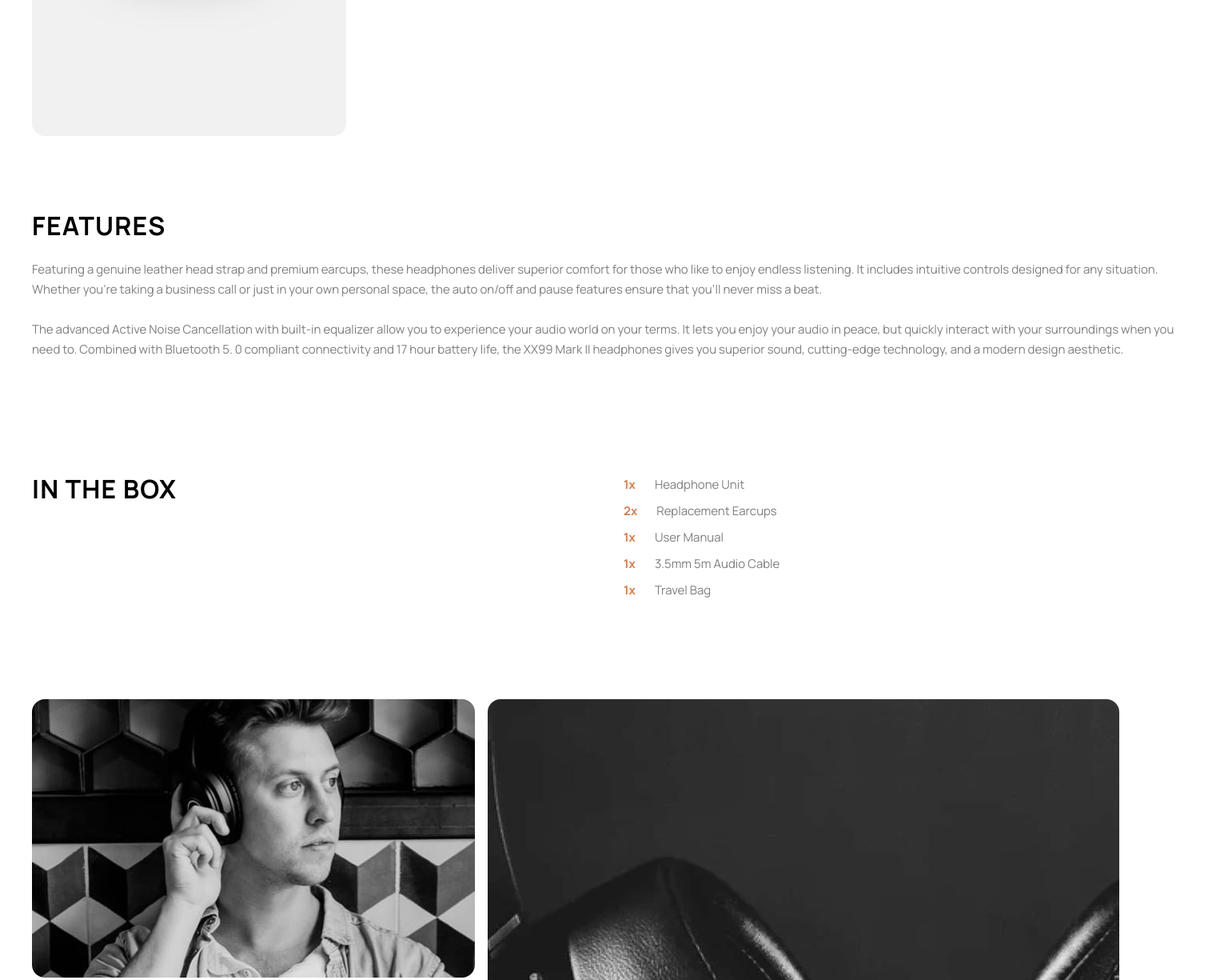
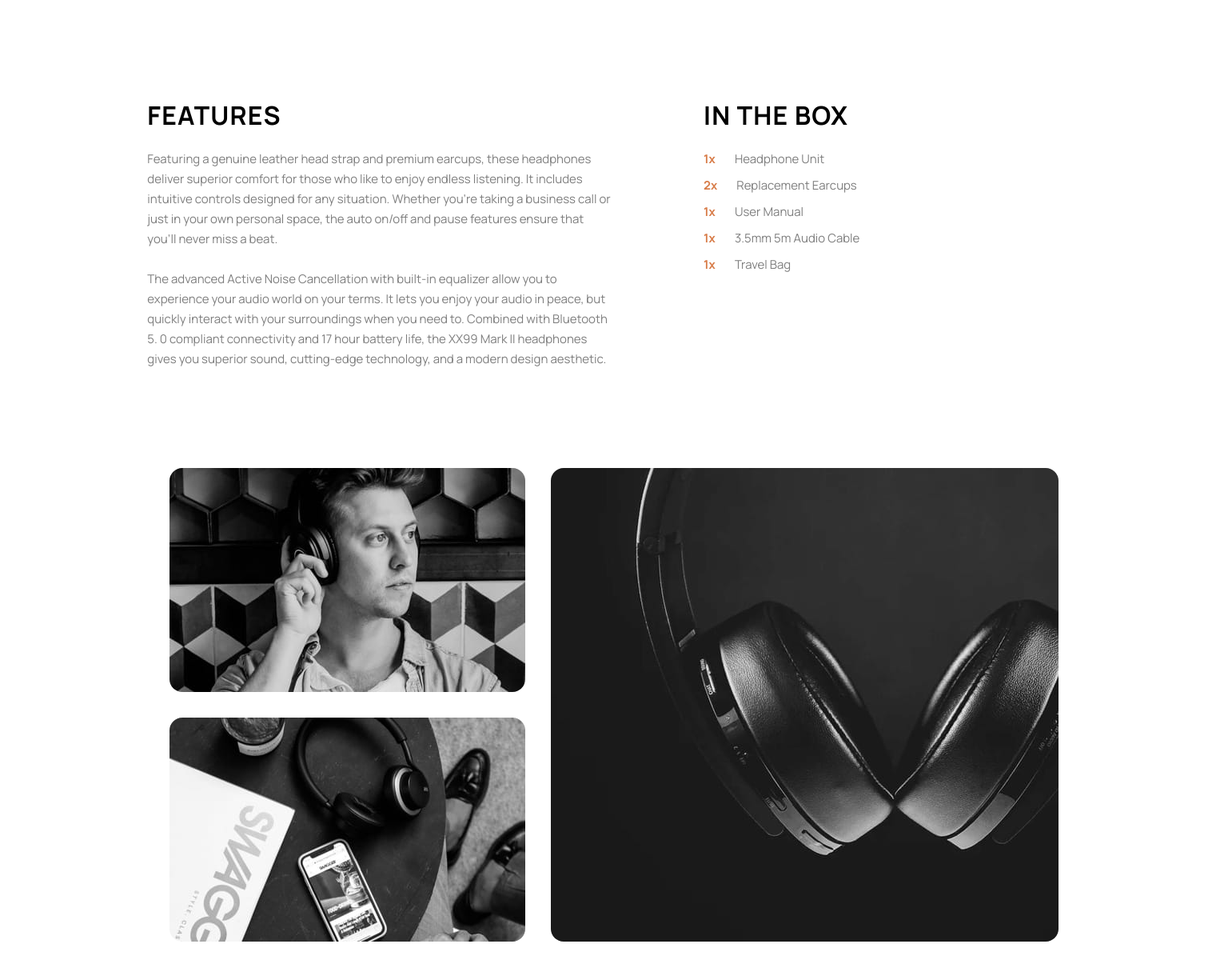
Before and after one commit to russfraze/audiophile-ecommerce-website, a React (Create React App) app: page /headphones/markII in a window 1536 px wide. Shown: the part 680-1905 px from the top of the page at 80% size. Built offline with nearby package versions, Linux system fonts and the light colour scheme.

Commit message:
mark2 detail page desktop layout start

```diff
--- a/src/index.css
+++ b/src/index.css
@@ -214,6 +214,9 @@ body {
 
 /* Utilities */
 
+main {
+  padding: 0 12vw;
+}
 
 .flex_group {
   display: flex;
--- a/src/pages/Mark2.js
+++ b/src/pages/Mark2.js
@@ -1,6 +1,7 @@
 import styles from './Mark2.module.css'
 import Mark2Image from '../assets/product-xx99-mark-two-headphones/mobile/image-product.jpg'
 import Mark2ImageTab from '../assets/product-xx99-mark-two-headphones/tablet/image-product.jpg'
+import Mark2ImageDesk from '../assets/product-xx99-mark-two-headphones/desktop/image-product.jpg'
 import gallery1 from '../assets/product-xx99-mark-two-headphones/mobile/image-gallery-1.jpg'
 import gallery2 from '../assets/product-xx99-mark-two-headphones/mobile/image-gallery-2.jpg'
 import gallery3 from '../assets/product-xx99-mark-two-headphones/mobile/image-gallery-3.jpg'
@@ -28,6 +29,7 @@ function Mark2() {
 
             <div className={styles.purchaseInfo}>
                 <picture>
+                    <source media="(min-width:1440px)" srcset={Mark2ImageDesk} />
                     <source media="(min-width:768px)" srcset={Mark2ImageTab} />
                     <img className='card' src={Mark2Image} />
                 </picture>
@@ -50,7 +52,7 @@ function Mark2() {
             </div>
 
 
-
+            <div className={styles.productDetails}>
 
                 <section className={styles.features}>
                     <h3 className='black'>FEATURES</h3>
@@ -98,15 +100,19 @@ function Mark2() {
                     </div>
                 </section>
 
+            </div>
+
             <section className={styles.gallery}>
 
                 <div className={styles.gallery__lifestyle}>
                     <picture>
+                        <source media="(min-width:1440px)" srcset={gallery1Desk} />
                         <source media="(min-width:768px)" srcset={gallery1Tab} />
                         <img className='card' src={gallery1} />
                     </picture>
 
                     <picture>
+                        <source media="(min-width:1440px)" srcset={gallery2Desk} />
                         <source media="(min-width:768px)" srcset={gallery2Tab} />
                         <img className='card' src={gallery2} />
                     </picture>
@@ -114,6 +120,7 @@ function Mark2() {
                 </div>
 
                 <picture>
+                    <source media="(min-width:1440px)" srcset={gallery3Desk} />
                     <source media="(min-width:768px)" srcset={gallery3Tab} />
                     <img className='card' src={gallery3} />
                 </picture>
--- a/src/pages/Mark2.module.css
+++ b/src/pages/Mark2.module.css
@@ -116,7 +116,7 @@ main {
     .gallery__lifestyle {
         display: flex;
         flex-direction: column;
-        gap: 1rem;
+        gap: 1.2rem;
     }
 
 
@@ -136,11 +136,34 @@ main {
     .alsoLike__product {
         gap: 2rem;
     }
-
-
-
 }
 
 @media (min-width: 1440px) {
 
+    .productDetails {
+        display: flex;
+        gap: 7rem;
+        align-items: flex-start;
+        padding: 100px 0;
+    }
+
+    .features {
+        padding: 0;
+        width: 50%
+    }
+
+    .inBox {
+        display: flex;
+        align-items: flex-start;
+        padding: 0;
+    }
+
+    .gallery {
+        gap: 2rem;
+        justify-content: center;
+    }
+
+    .gallery__lifestyle {
+        gap: 2rem;
+    }
 }
```
Lines whose indentation alone changed are shown as unchanged.
